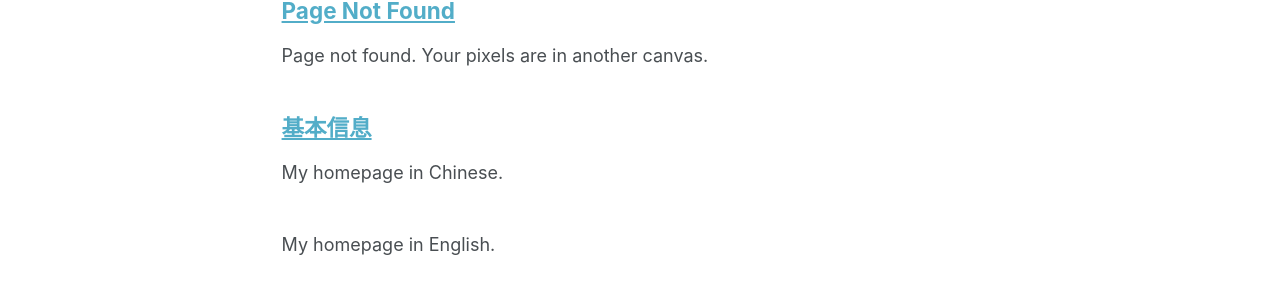
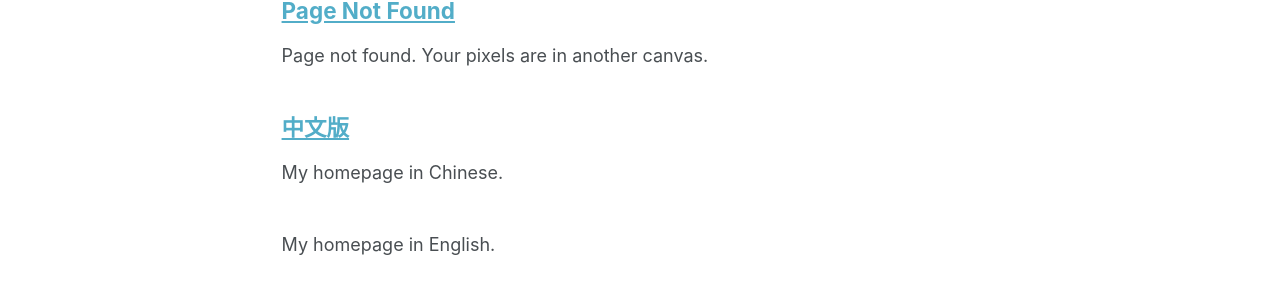
Before and after one commit to jugechengzi/WeiLiu.github.io, a Jekyll site: the page built from _pages/page-archive.html, in a window 1280 px wide. Shown: the part 194-497 px from the top of the page. Built offline with Jekyll 4.4.1, drawn with Linux system fonts in a browser that asks for light colours.

Commit message:
Update Chinese_page.md

```diff
--- a/_pages/Chinese_page.md
+++ b/_pages/Chinese_page.md
@@ -1,5 +1,5 @@
 ---
-title: "基本信息"
+title: "中文版"
 permalink: /Chinese/
 author_profile: true
 excerpt: "My homepage in Chinese."
```
